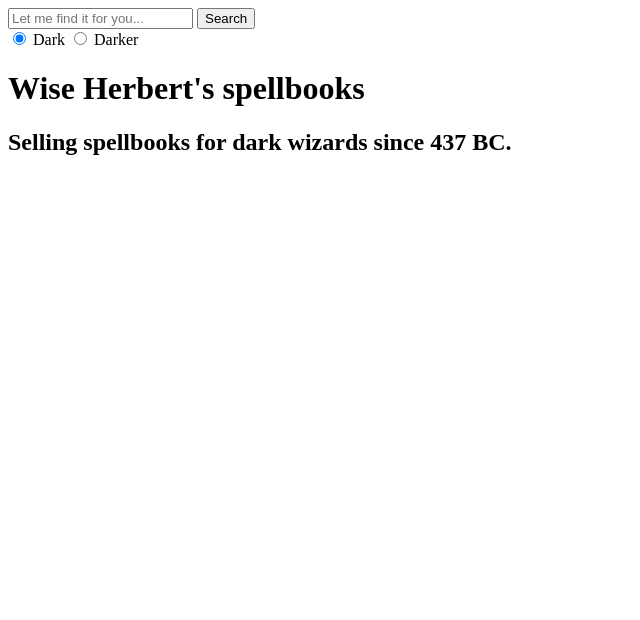
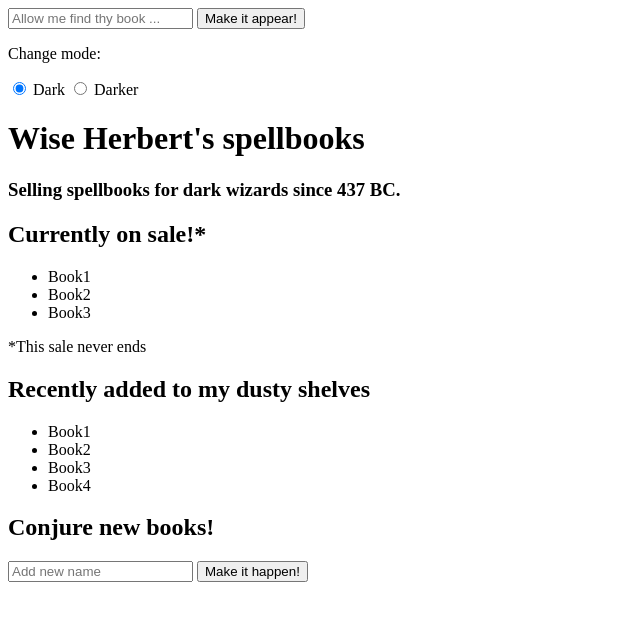
Before and after one commit to erikvlcak/bookstore, a plain HTML site: page index.html in a window 1280 px wide. Shown: the whole page, without its empty margins (0-640 px from the left). Drawn offline with Linux system fonts and the light colour scheme.

Commit message:
First draft of HTML skeleton

```diff
--- a/index.html
+++ b/index.html
@@ -13,22 +13,54 @@
     <div id="wrapper">
         <div id="header">
             <form id="search-bar">
-                <input type="search" name="searchBox" id="searchBox" placeholder="Let me find it for you...">
-                <button>Search</button>
+                <input type="search" name="searchBox" id="searchBox" placeholder="Allow me find thy book ...">
+                <button>Make it appear!</button>
             </form>
             <form id="colorMode">
-
-                <input type="radio" name="colorMode" id="lightMode" value="light" checked="checked">
+                <p>Change mode:</p>
+                <input type="radio" name="colorMode" id="darkMode" value="dark" checked="checked">
                 <label for="lightMode">Dark</label>
-                <input type="radio" name="colorMode" id="darkMode" value="dark">
+                <input type="radio" name="colorMode" id="darkerMode" value="darker">
                 <label for="darkMode">Darker</label>
             </form>
         </div>
         <div id="titleArea">
-            <h1 class="title">Wise Herbert's spellbooks</h1>
-            <h2 class="title">Selling spellbooks for dark wizards since 437 BC.</h2>
+            <h1>Wise Herbert's spellbooks</h1>
+            <h3>Selling spellbooks for dark wizards since 437 BC.</h3>
         </div>
     </div>
+
+    <div id="onSaleArea">
+        <h2>Currently on sale!*</h2>
+        <div id="onSaleBooksList">
+            <ul>
+                <li class="onSaleBook">Book1</li>
+                <li class="onSaleBook">Book2</li>
+                <li class="onSaleBook">Book3</li>
+            </ul>
+        </div>
+        <p>*This sale never ends</p>
+    </div>
+
+    <div id="newBooksArea">
+        <h2>Recently added to my dusty shelves</h2>
+        <div id="newBooksList">
+            <ul>
+                <li class="newBook">Book1</li>
+                <li class="newBook">Book2</li>
+                <li class="newBook">Book3</li>
+                <li class="newBook">Book4</li>
+            </ul>
+        </div>
+        <div id="addNewBooksArea">
+            <h2>Conjure new books!</h2>
+            <form>
+                <input type="text" name="newBook" id="nameNewBook" placeholder="Add new name">
+                <button>Make it happen!</button>
+            </form>
+        </div>
+    </div>
+
     <script src="./script.js"></script>
 </body>
 
```
